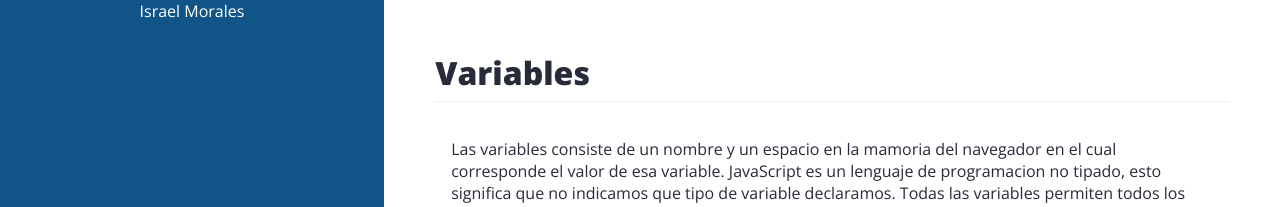
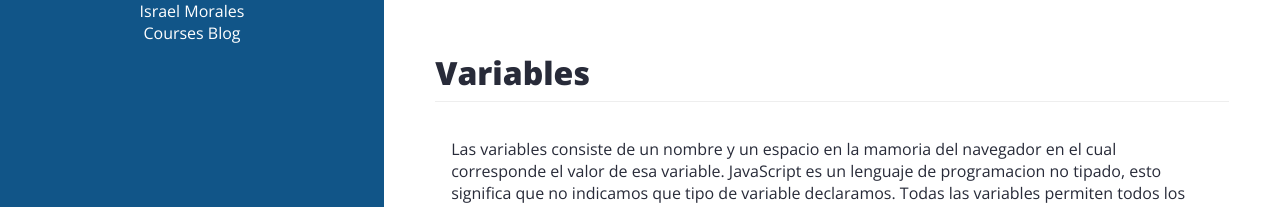
Before and after one commit to imoralesdev/imoralesdev.github.io, a Jekyll site: the page built from tutorials/javascript/01-variables.md, in a window 1280 px wide. Shown: the top 207 px of the page. Built offline with Jekyll 4.4.1, drawn with Linux system fonts in a browser that asks for light colours; nearby versions of some CDN libraries.

Commit message:
Update tutorials.html

```diff
--- a/_layouts/tutorials.html
+++ b/_layouts/tutorials.html
@@ -16,7 +16,10 @@
   <body>
     <main class="main">
       <div class="main__left">
-        <h2>Israel Morales</h2>
+        <header class="main__header">
+          <h2>Israel Morales</h2>
+          <p>Courses Blog</p>
+        </header>
       </div>
       <div class="main__right">
         <h1 class="main__title">{{ page.title }}</h1>
```
